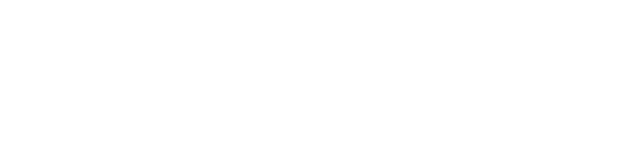
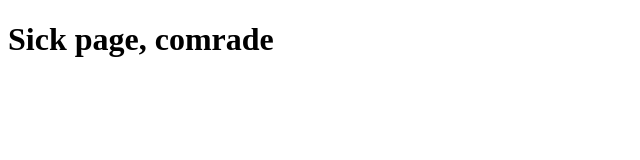
Before and after one commit to dove1312/gitgitgit, a plain HTML site: page index.html in a window 1280 px wide. Shown: the whole page, without its empty margins (0-640 px from the left). Drawn offline with Linux system fonts and the light colour scheme.

Commit message:
added header

```diff
--- a/index.html
+++ b/index.html
@@ -7,6 +7,9 @@
     <title>Git on it!</title>
 </head>
 <body>
-
+    <!-- Adding a header! -->
+    <header>
+        <h1>Sick page, comrade</h1>
+    </header>
 </body>
 </html>
```
